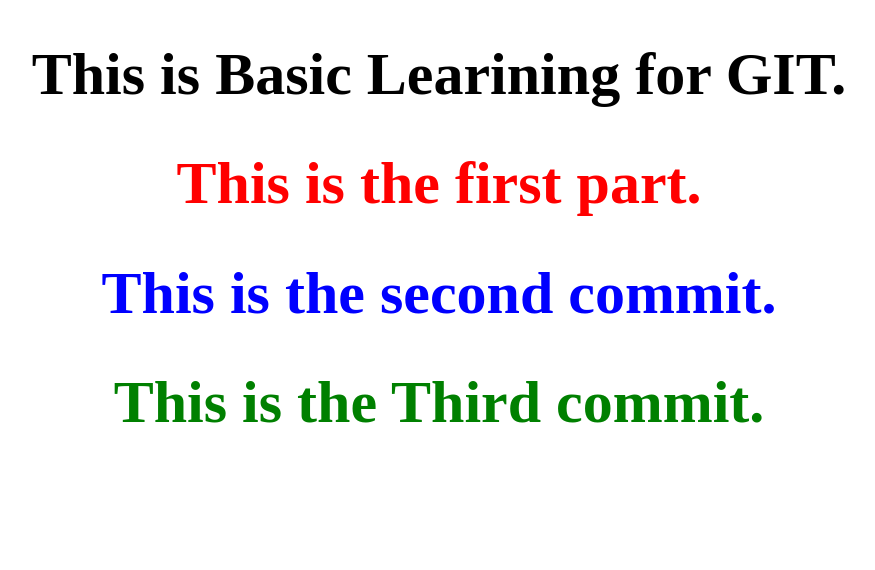
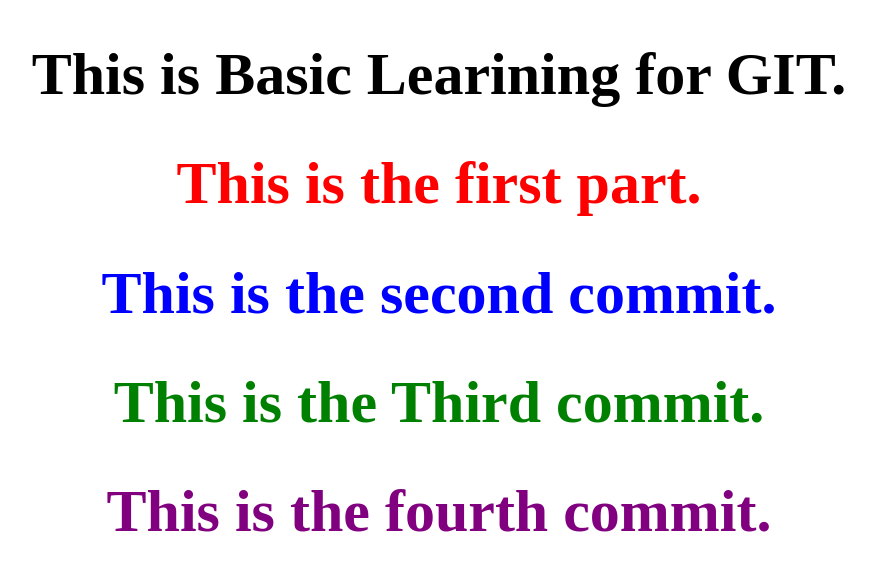
Before and after one commit to ashokneupane100/youtubeProject, a plain HTML site: page index.html in a window 1280 px wide. Shown: the whole page, without its empty margins (201-1076 px from the left). Drawn offline with Linux system fonts and the light colour scheme.

Commit message:
fourth commit

```diff
--- a/index.html
+++ b/index.html
@@ -10,6 +10,7 @@
     <h1 style="color:red;">This is the first part.</h1>
     <h1 style="color:blue;">This is the second commit.</h1>
     <h1 style="color:green;">This is the Third commit.</h1>
+    <h1 style="color:purple;">This is the fourth commit.</h1>
 
 
 
```
